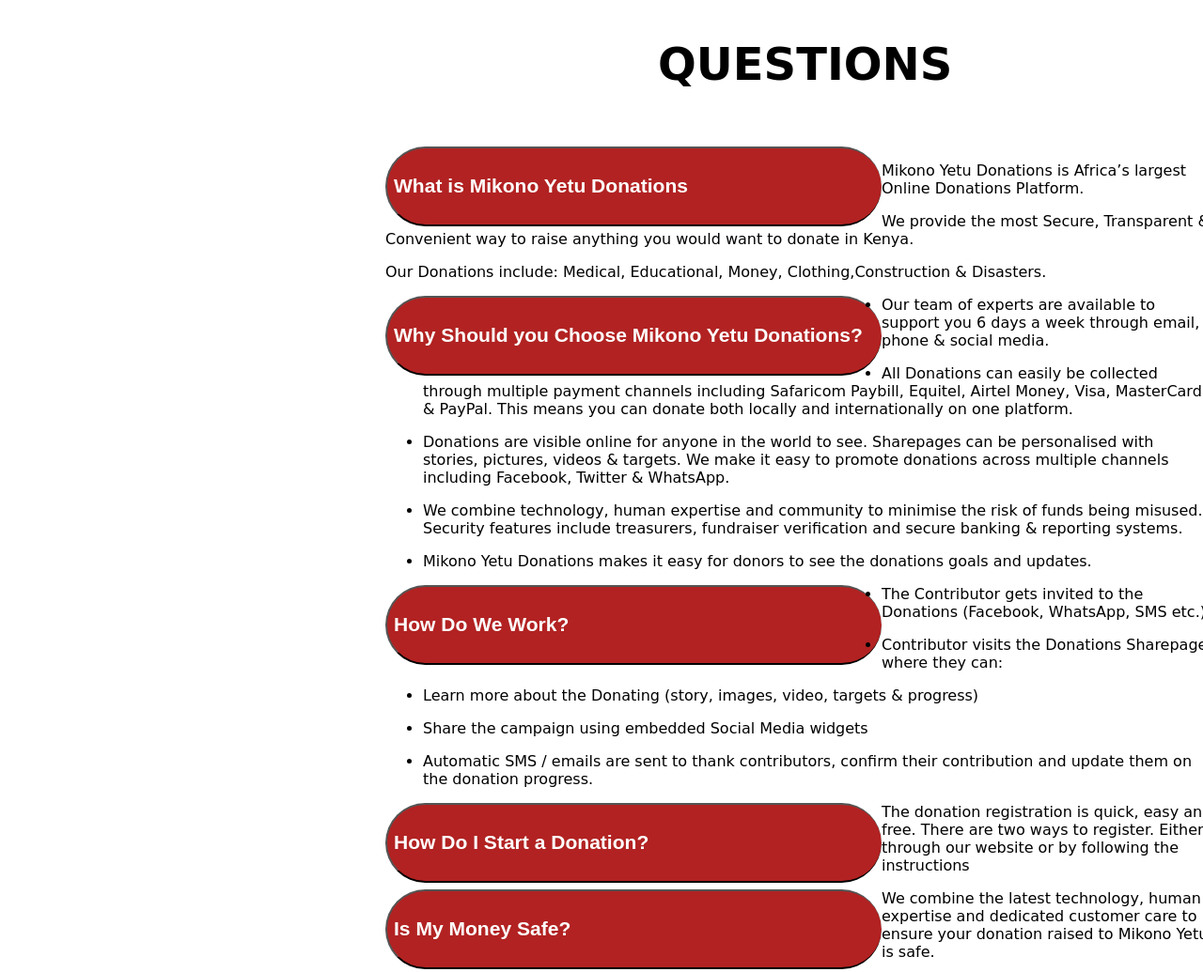
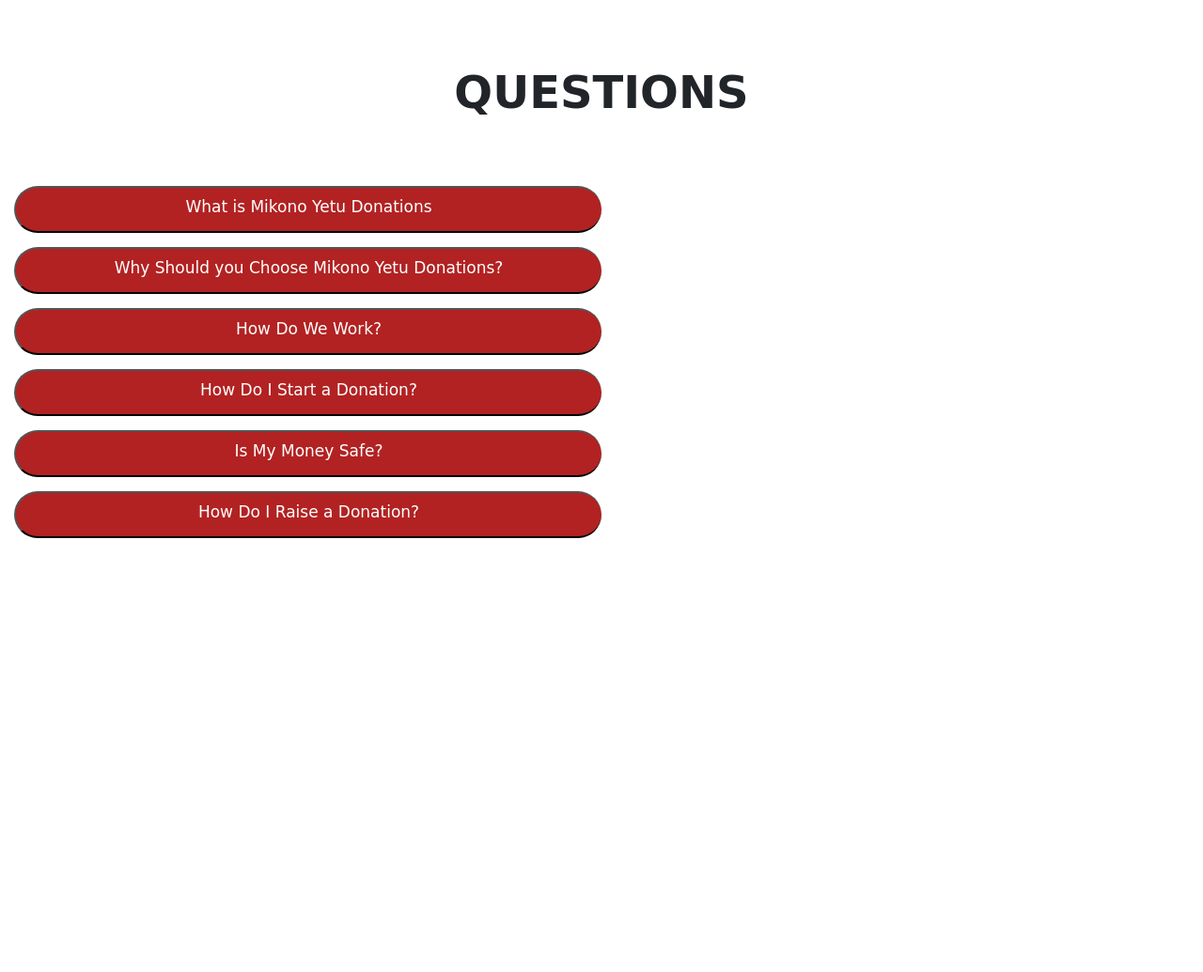
Before and after one commit to marynyambeki/CHARITY-FOUNDATION, a plain HTML site: page questions.html in a window 1280 px wide. Shown: the top 1035 px of the page at 94% size. After the commit the page ends 800 px from the top, so only its background shows below. Drawn offline with Linux system fonts and the light colour scheme; a web font is replaced by a local one.

Commit message:
made changes to the questions page

```diff
--- a/css/styles.css
+++ b/css/styles.css
@@ -15,8 +15,15 @@ h1{
 h2 {
   font-family: 'Julee', cursive;
   font-size:3em;
-    text-align: left;
-    padding-left: 700px;
+}
+h2.qsns{
+margin-top: 70px;
+margin-bottom: 70px;
+font-weight: bold;
+text-align: center;
+}
+h3.h3qsn {
+font-size: 17px;
 }
 
 /* Set height of body and the document to 100% to enable "full page tabs" */
@@ -25,21 +32,19 @@ body {
   margin: 0;
   font-family: 'Julee', cursive;
 }
-/* Style tab links */
+
 .tablink {
   background-color: #b22222;
   color:white;
-    float: left;
   border: 100%;
   border-radius: 60px;
   border-right-style: hidden;
   outline: none;
   cursor: pointer;
-    padding: 7px  7px;
-    font-size: 18px;
-    text-align: left;
-    width: 60%;
-    height: 85px;
+  padding: 10px  10px;
+  font-size: 10px;
+  width: 50%;
+  height: 50px;
 }
 .tablink:hover {
   background-color:rgb(245, 170, 78);
@@ -48,12 +53,33 @@ body {
 /*Style the tab content (and add width:100% for full page content)*/
 .qstns {
   color:black;
-    padding: 10px 10px;
-    height: 100%;
-    width: 100%;
 }
-  .tabcontent {
-    padding-top: 10px;
-    padding-bottom: 100px;
-    padding-left: 400px;
+
+.para1, .para2, .para3, .para4, .para5, .para6{
+  display:none;
+  padding-top: 15px;
 }
+.cont {
+  text-align: left;
+}
+.col {
+  margin-bottom: 15px;
+}
+.para1{
+text-align: justify;
+}
+.para2{
+  text-align: justify;
+}
+.para3{
+  text-align: justify;
+}
+.para4{
+  text-align: justify;
+}
+.para5{
+  text-align: justify;
+}
+.para6{
+  text-align: justify;
+}
--- a/js/scripts.js
+++ b/js/scripts.js
@@ -1,20 +1,33 @@
 $(document).ready(function(){
-    $(".dropbtn1").click(function(){
+    $('#tab0').click(function (event) {
+        event.preventDefault();
         $(".para1").toggle();
     });
+    $('#tab1').click(function (event) {
+        event.preventDefault();
+        $(".para2").toggle();
+        $(".para1").hide();
+    });
+    $('#tab2').click(function (event) {
+        event.preventDefault();
+        $(".para3").toggle();
+        $(".para2").hide();
+    });
+    $('#tab3').click(function (event) {
+        event.preventDefault();
+        $(".para4").toggle();
+        $(".para3").hide();
+
+    });
+    $('#tab4').click(function (event) {
+        event.preventDefault();
+        $(".para5").toggle();
+        $(".para4").hide();
+    });
+    $('#tab5').click(function (event) {
+        event.preventDefault();
+        $(".para6").toggle();
+        $(".para5").hide();
+    });
+
 });
-$(document).ready(function(){
-    $(".dropbtn2").click(function(){
-        $(".para2").toggle();
-    });
-});
-$(document).ready(function(){
-    $(".dropbtn3").click(function(){
-        $(".para3").toggle();
-    });
-});
-$(document).ready(function(){
-    $(".dropbtn4").click(function(){
-        $(".para4").toggle();
-    });
-});
--- a/questions.html
+++ b/questions.html
@@ -3,55 +3,85 @@
 <head>
     <meta charset="UTF-8">
     <meta name="viewport" content="width=device-width, initial-scale=1.0">
-    <link href="css/styles.css" rel="stylesheet" type="text/css">
+    <link href="css/bootstrap.css" rel="stylesheet" type="text/css" media="all">
+    <link href="css/styles.css" rel="stylesheet" type="text/css" media="all">
+    <script src="js/jquery-3.4.1.js"></script>
+    <script src="js/scripts.js"></script>
     <link href="https://fonts.googleapis.com/css?family=Julee" rel="stylesheet">
     <title>QUESTIONS</title>
 </head>
 <body>
 
-    <h2><strong>QUESTIONS</strong></h2>
+    <h2 class="qsns">QUESTIONS</h2>
 
-        <div class="tabcontent">
-                <div class="qstns">
-                   <button class="tablink" onclick="openPage(<strong>What is Mikono Yetu Donations</strong>)">
-                    <h3>What is Mikono Yetu Donations</h3></button>
+<div class="cont">
+
+
+
+        <div id="qstns" class="tabcontent">
+            <div class="col">
+                   <button class="tablink" id="tab0">
+                   <h3 class="h3qsn">What is Mikono Yetu Donations</h3></button>
+                     <div class="para1">
                       <p>Mikono Yetu Donations is Africa’s largest Online Donations Platform. </p>
                       <p>We provide the most Secure, Transparent & Convenient way to raise anything you would want to donate in Kenya.</p>
                       <p>Our Donations include: Medical, Educational, Money, Clothing,Construction & Disasters.</p>
+                     </div>
+            </div>
+            <div class="col">
+                   <button class="tablink" id="tab1">
+                    <h3 class="h3qsn">Why Should you Choose Mikono Yetu Donations?</h3></button>
+                      <div class="para2">
 
-                   <button class="tablink" onclick="openPage(<strong>Why Should you Choose Mikono Yetu Donations?</strong>)">
-                    <h3>Why Should you Choose Mikono Yetu Donations?</h3></button>
-                      <ul>
-                         <li><p>Our team of experts are available to support you 6 days a week through email, phone & social media.</p></li>
-                         <li><p>All Donations can easily be collected through multiple payment channels including Safaricom Paybill, Equitel, Airtel Money, Visa, MasterCard & PayPal. This means you can  donate both locally and internationally on one platform.</p></li>
-                         <li><p>Donations are visible online for anyone in the world to see. Sharepages can be personalised with stories, pictures, videos & targets. We make it easy to promote donations across multiple channels including Facebook, Twitter & WhatsApp.</p></li>
-                         <li><p>We combine technology, human expertise and community to minimise the risk of funds being misused. Security features include treasurers, fundraiser verification and secure banking & reporting systems.</p></li>
-                         <li><p>Mikono Yetu Donations makes it easy for donors to see the donations goals and updates.</p></li>
-                      </ul>
+                         <p>Our team of experts are available to support you 6 days a week through email, phone & social media.</p>
+                         <p>All Donations can easily be collected through multiple payment channels including Safaricom Paybill, Equitel, Airtel Money, Visa, MasterCard & PayPal. This means you can  donate both locally and internationally on one platform.</p>
+                         <p>Donations are visible online for anyone in the world to see. Sharepages can be personalised with stories, pictures, videos & targets. We make it easy to promote donations across multiple channels including Facebook, Twitter & WhatsApp.</p>
+                         <p>We combine technology, human expertise and community to minimise the risk of funds being misused. Security features include treasurers, fundraiser verification and secure banking & reporting systems.</p>
+                         <p>Mikono Yetu Donations makes it easy for donors to see the donations goals and updates.</p>
 
-                   <button class="tablink" onclick="openPage(<strong>How Do We Work?</strong>)">
-                    <h3>How Do We Work?</h3></button>
-                      <ul>
-                        <li><p>The Contributor gets invited to the Donations (Facebook, WhatsApp, SMS etc.)</p></li>
-                        <li><p>Contributor visits the Donations Sharepage where they can:</p></li>
-                        <li><p>Learn more about the Donating (story, images, video, targets & progress)</p></li>
-                        <li><p>Share the campaign using embedded Social Media widgets<p></li>
-                        <li><p>Automatic SMS / emails are sent to thank contributors, confirm their contribution and update them on the donation progress.</p></li>
-                      </ul>
+                      </div>
+            </div>
+            <div class="col">
+                   <button class="tablink" id="tab2">
+                    <h3 class="h3qsn">How Do We Work?</h3></button>
+                     <div class="para3">
 
-                   <button class="tablink" onclick="openPage(<strong>How Do I Start a Donation?</strong>)">
-                    <h3>How Do I Start a Donation?</h3></button>
-                      <P> The donation registration is quick, easy and free. There are two ways to register. Either through our website or by following the instructions</P>
+                        <p>The Contributor gets invited to the Donations (Facebook, WhatsApp, SMS etc.)</p>
+                        <p>Contributor visits the Donations Sharepage where they can:</p>
+                        <p>Learn more about the Donating (story, images, video, targets & progress)</p>
+                        <p>Share the campaign using embedded Social Media widgets<p>
+                        <p>Automatic SMS / emails are sent to thank contributors, confirm their contribution and update them on the donation progress.</p>
 
-                   <button class="tablink" onclick="openPage(<strong>Is My Money Safe?</strong>)">
-                    <h3>Is My Money Safe?</h3></button>
-                      <p>We combine the latest technology, human expertise and dedicated customer care to ensure your donation raised to Mikono Yetu is safe.</p>
+                      </div>
+            </div>
+            <div class="col">
+                   <button class="tablink" id="tab3">
+                     <h3 class="h3qsn">How Do I Start a Donation?</h3></button>
+                       <div class="para4">
+                          <P> The donation registration is quick, easy and free. There are two ways to register. Either through our website or by following the instructions</P>
+                     </div>
+            </div>
 
-                   <button class="tablink" onclick="openPage(<strong>How Do I Raise Funds?</strong>)">
-                     <h3>How Do I Raise a Donation?</h3></button>
+            <div class="col">
+                   <button class="tablink" id="tab4">
+                     <h3 class="h3qsn">Is My Money Safe?</h3></button>
+                     <div class="para5">
+                        <p>We combine the latest technology, human expertise and dedicated customer care to ensure your donation raised to Mikono Yetu is safe.</p>
+                     </div>
+            </div>
+            <div class="col">
+                   <button class="tablink" id="tab5">
+                     <h3 class="h3qsn">How Do I Raise a Donation?</h3></button>
+                     <div class="para6">
                        <p>Personalise your Donation page by using stories, pictures and videos on your Donation page to show the kind of contribution you have made geared towards your cause.</p>
+                     </div>
+            </div>
+            </div>
+        </div>
 
-                </div>
-        </div>
+
+
+</div>
+
 </body>
 </html>
```
Lines whose indentation alone changed are shown as unchanged.
